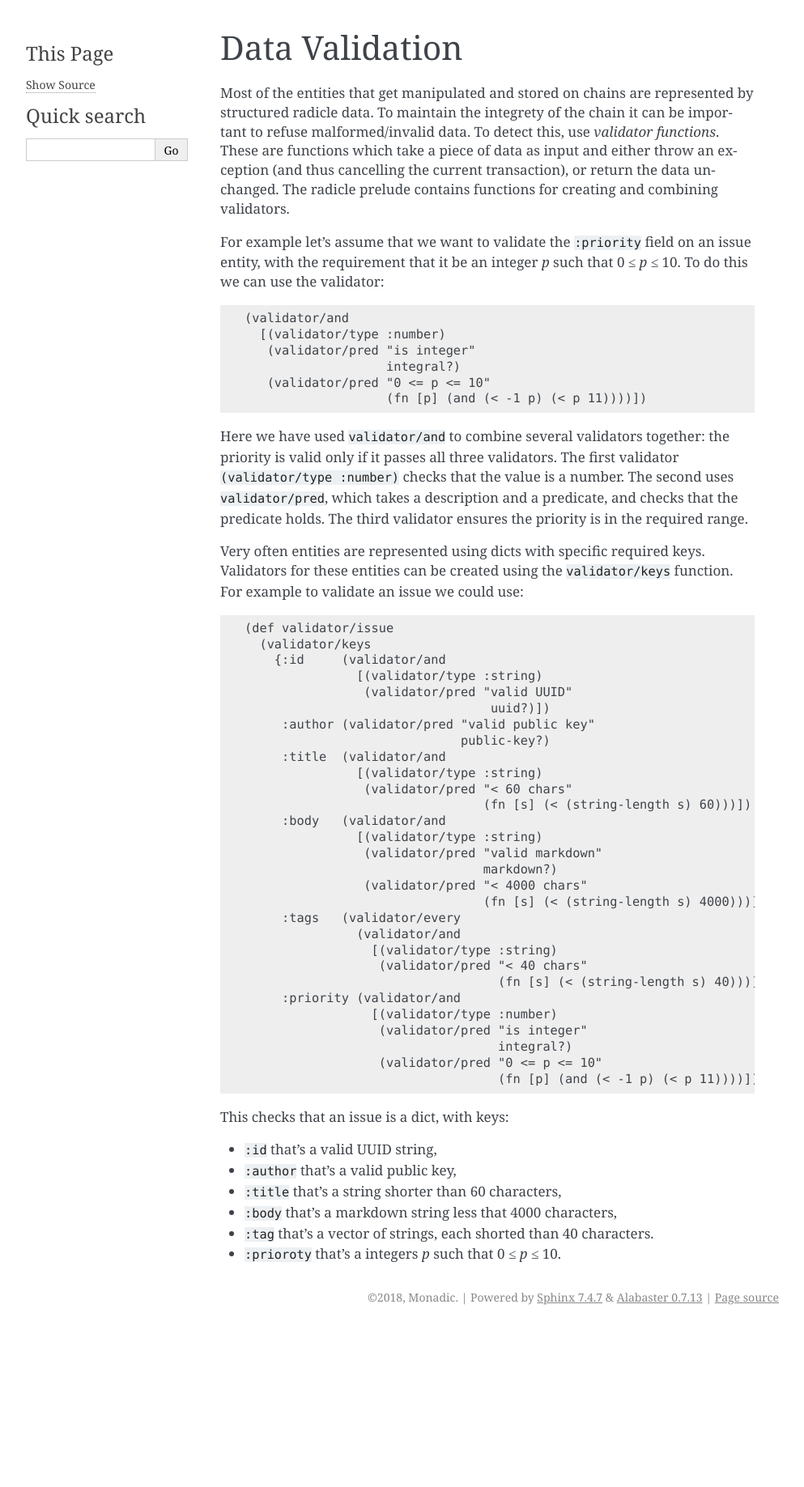
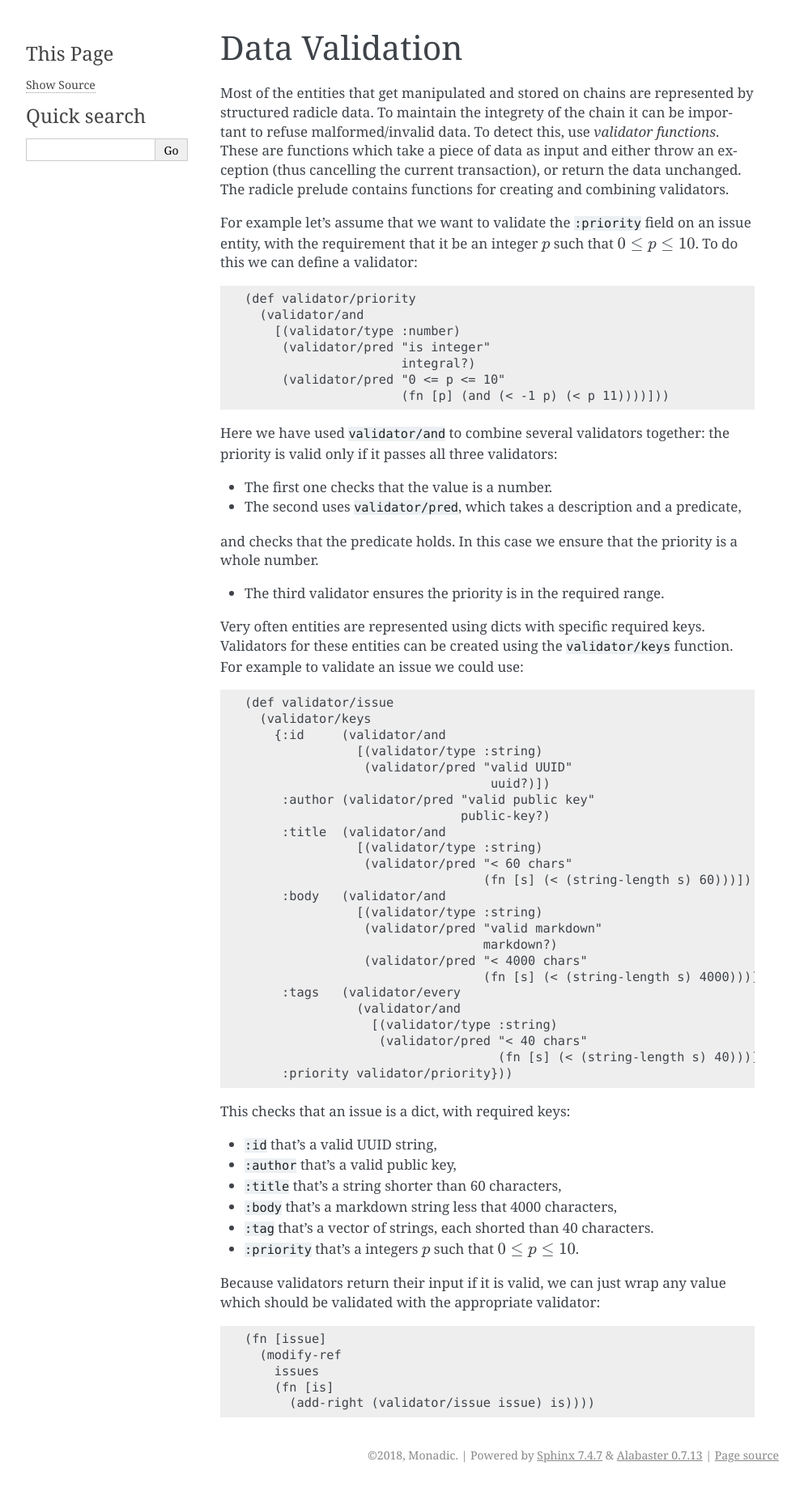
Before and after one commit to radicle-dev/radicle-alpha, a Sphinx documentation site: the page built from docs/source/guide/DataValidation.rst, in a window 1280 px wide. Shown: the whole page at 81% size, without its empty margins (148-1141 px from the left). Built offline with Sphinx 7.4.7, drawn with Linux system fonts in a browser that asks for light colours; pages that are not in the unit, such as notebooks, are missing from menus; before the commit the page ends 1642 px from its top, so only the background shows below that.

Commit message:
Tweak data validation guide.

```diff
--- a/docs/source/guide/DataValidation.rst
+++ b/docs/source/guide/DataValidation.rst
@@ -5,29 +5,34 @@ Most of the entities that get manipulated and stored on chains are represented
 by structured radicle data. To maintain the integrety of the chain it can be
 important to refuse malformed/invalid data. To detect this, use *validator
 functions*. These are functions which take a piece of data as input and either
-throw an exception (and thus cancelling the current transaction), or return the
-data unchanged. The radicle prelude contains functions for creating and
-combining validators.
+throw an exception (thus cancelling the current transaction), or return the data
+unchanged. The radicle prelude contains functions for creating and combining
+validators.
 
 For example let's assume that we want to validate the ``:priority`` field on an
-issue entity, with the requirement that it be an integer *p* such that 0 ≤ *p* ≤ 10.
-To do this we can use the validator:
+issue entity, with the requirement that it be an integer :math:`p` such that
+:math:`0 \leq p \leq 10`. To do this we can define a validator:
 
 .. code-block:: radicle
 
-    (validator/and
-      [(validator/type :number)
-       (validator/pred "is integer"
-                       integral?)
-       (validator/pred "0 <= p <= 10"
-                       (fn [p] (and (< -1 p) (< p 11))))])
+   (def validator/priority
+     (validator/and
+       [(validator/type :number)
+        (validator/pred "is integer"
+                        integral?)
+        (validator/pred "0 <= p <= 10"
+                        (fn [p] (and (< -1 p) (< p 11))))]))
 
 Here we have used ``validator/and`` to combine several validators together: the
-priority is valid only if it passes all three validators. The first validator
-``(validator/type :number)`` checks that the value is a number. The second uses
-``validator/pred``, which takes a description and a predicate, and checks that
-the predicate holds. The third validator ensures the priority is in the required
-range.
+priority is valid only if it passes all three validators:
+
+- The first one checks that the value is a number.
+
+- The second uses ``validator/pred``, which takes a description and a predicate,
+and checks that the predicate holds. In this case we ensure that the priority is
+a whole number.
+
+- The third validator ensures the priority is in the required range.
 
 Very often entities are represented using dicts with specific required keys.
 Validators for these entities can be created using the ``validator/keys``
@@ -58,14 +63,9 @@ function. For example to validate an issue we could use:
                      [(validator/type :string)
                       (validator/pred "< 40 chars"
                                       (fn [s] (< (string-length s) 40)))]))
-         :priority (validator/and
-                     [(validator/type :number)
-                      (validator/pred "is integer"
-                                      integral?)
-                      (validator/pred "0 <= p <= 10"
-                                      (fn [p] (and (< -1 p) (< p 11))))])}))
+         :priority validator/priority}))
 
-This checks that an issue is a dict, with keys:
+This checks that an issue is a dict, with required keys:
 
 - ``:id`` that's a valid UUID string,
 
@@ -77,4 +77,15 @@ This checks that an issue is a dict, with keys:
 
 - ``:tag`` that's a vector of strings, each shorted than 40 characters.
 
-- ``:prioroty`` that's a integers *p* such that 0 ≤ *p* ≤ 10.
+- ``:priority`` that's a integers :math:`p` such that :math:`0 \leq p \leq 10`.
+
+Because validators return their input if it is valid, we can just wrap any value
+which should be validated with the appropriate validator:
+
+.. code-block:: radicle
+
+   (fn [issue]
+     (modify-ref
+       issues
+       (fn [is]
+         (add-right (validator/issue issue) is))))
```
